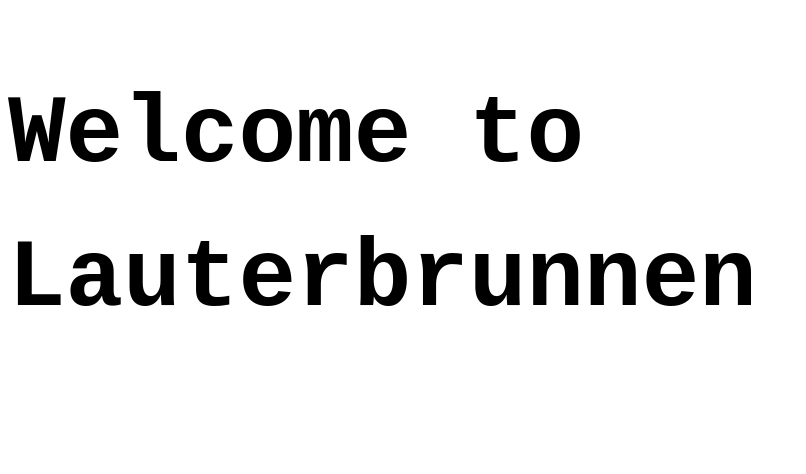
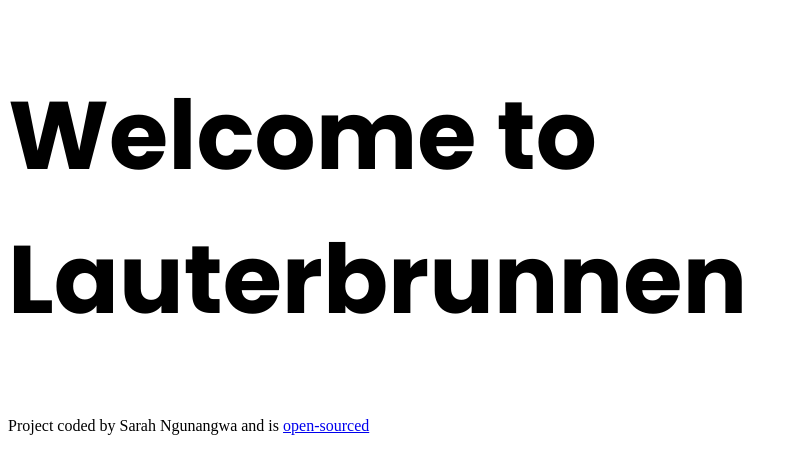
Before and after one commit to 5ar4hJ/travel-project, a plain HTML site: page index.html in a window 1280 px wide. Shown: the whole page, without its empty margins (0-806 px from the left). Drawn offline with Linux system fonts and the light colour scheme.

Commit message:
Added link to Github repository and a photo

```diff
--- a/index.html
+++ b/index.html
@@ -3,10 +3,20 @@
   <head>
     <meta charset="UTF-8" />
     <meta name="viewport" content="width=device-width, initial-scale=1.0" />
+    <link rel="preconnect" href="https://fonts.googleapis.com" />
+    <link rel="preconnect" href="https://fonts.gstatic.com" crossorigin />
+    <link
+      href="https://fonts.googleapis.com/css2?family=Poppins:ital,wght@0,100;0,200;0,300;0,400;0,500;0,600;0,700;0,800;0,900;1,100;1,200;1,300;1,400;1,500;1,600;1,700;1,800;1,900&display=swap"
+      rel="stylesheet"
+    />
     <link rel="stylesheet" href="src/style.css" />
     <title>Welcome to Lauterbrunnen</title>
   </head>
   <body>
     <h1>Welcome to Lauterbrunnen</h1>
+    <footer>
+      Project coded by Sarah Ngunangwa and is
+      <a href="https://github.com/5ar4hJ/travel-project">open-sourced</a>
+    </footer>
   </body>
 </html>
--- a/src/style.css
+++ b/src/style.css
@@ -1,5 +1,5 @@
 h1 {
-  font-family: "Courier New", Courier, monospace;
+  font-family: "Poppins";
   font-size: 96px;
   font-weight: 700;
   font-style: normal;
```
Also changed, not shown: 1 other file.
